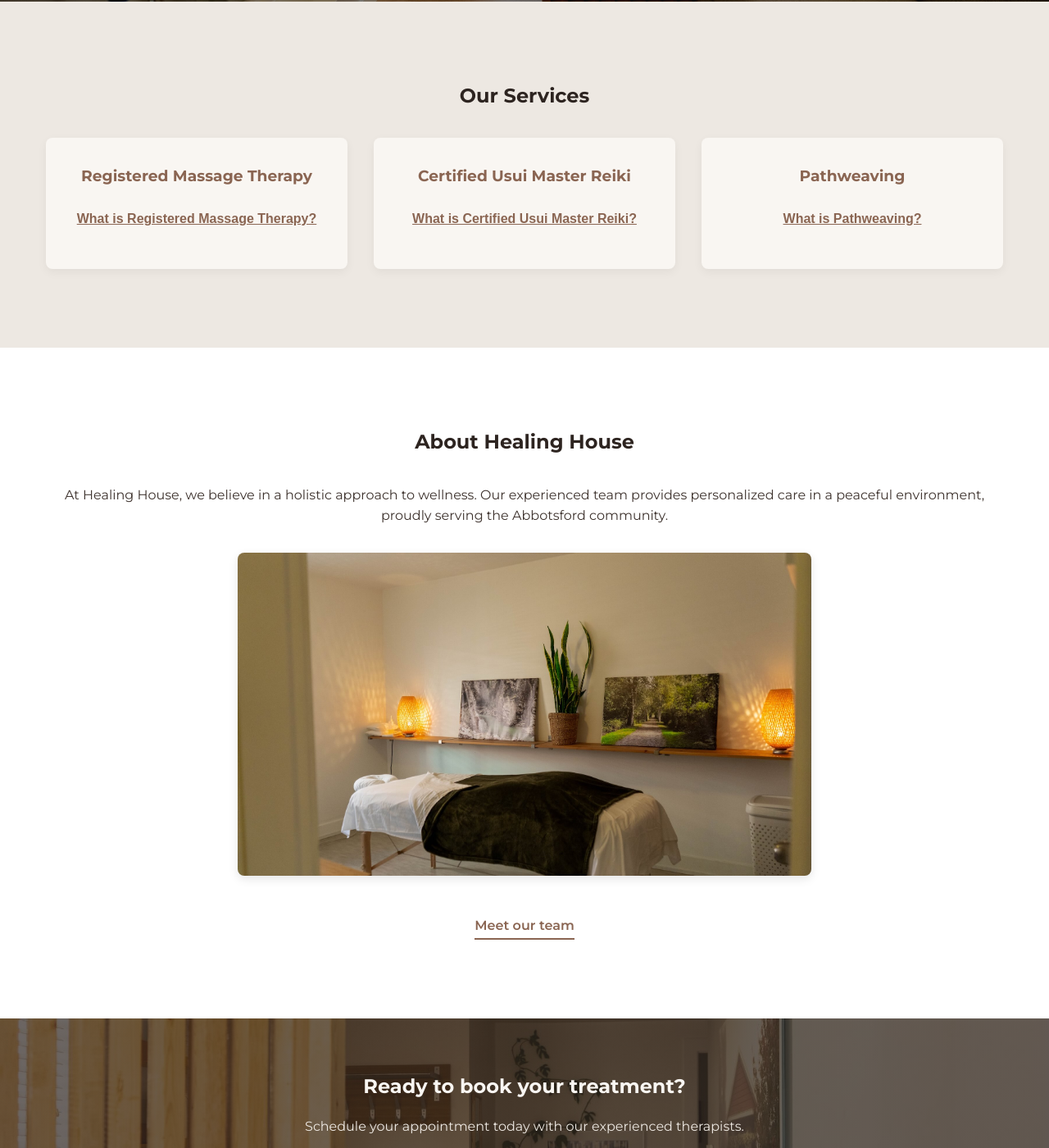
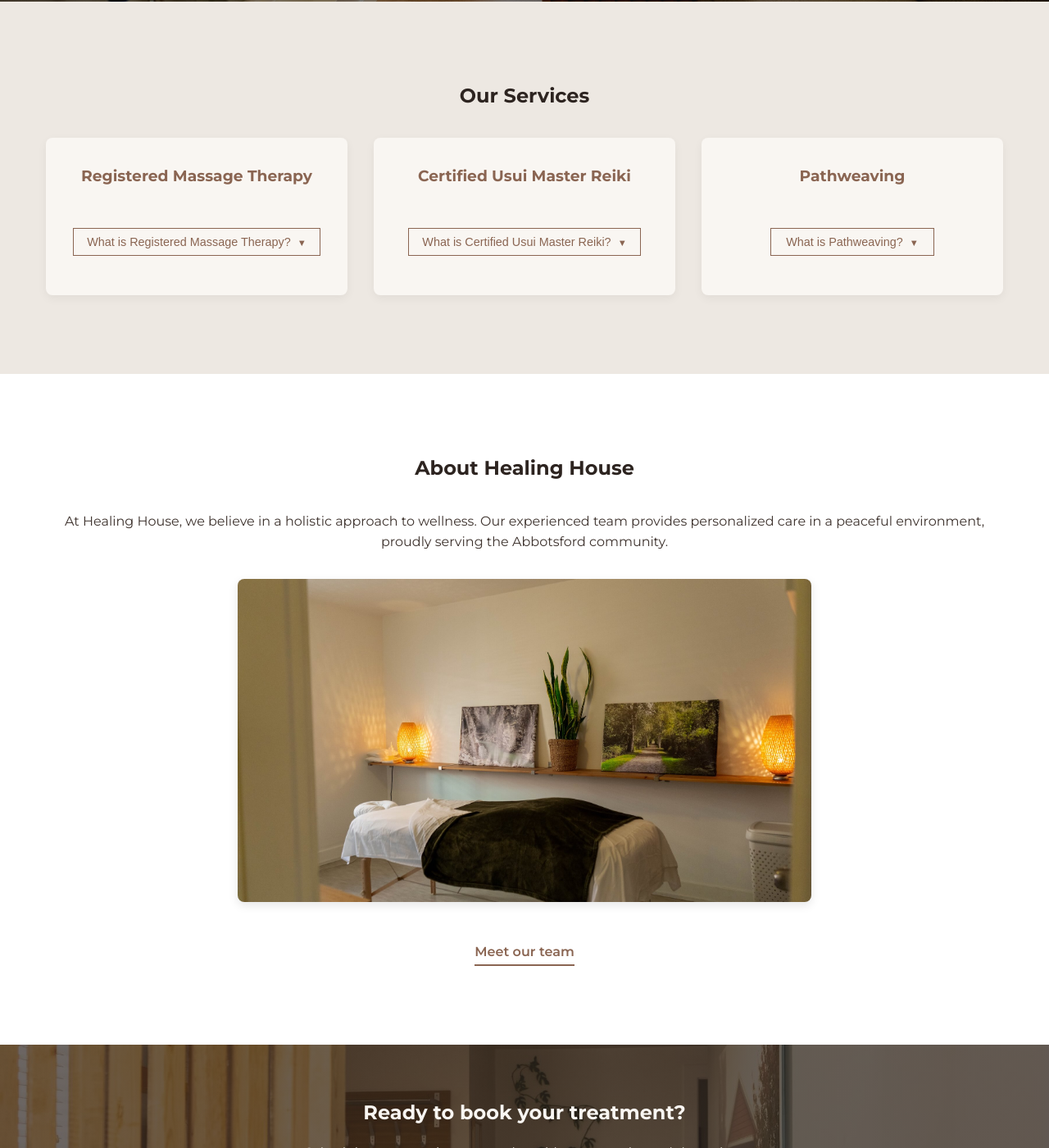
Before and after one commit to GitRealHappy/healinghouse, a Jekyll site: the page built from index.html, in a window 1280 px wide and 1400 px high, scrolled down 507 px. Shown: the whole window at 82% size. Built offline with Jekyll 4.4.1, drawn with Linux system fonts in a browser that asks for light colours.

Commit message:
fixed style of read more buttons and javascript function

```diff
--- a/assets/css/style.css
+++ b/assets/css/style.css
@@ -247,6 +247,9 @@ img {
     box-shadow: 0 4px 12px rgba(0, 0, 0, 0.05);
     transition: transform 0.3s;
     text-align: center;
+    height: fit-content;
+    display: flex;
+    flex-direction: column;
 }
 
 .service-card:hover {
@@ -267,31 +270,57 @@ img {
 .reiki-info,
 .pathweaving-info {
     margin-top: 1rem;
+    display: flex;
+    flex-direction: column;
+    flex: 1;
 }
 
 .read-more-btn {
     background: none;
-    border: none;
+    border: 1px solid var(--primary-color);
     color: var(--primary-color);
     cursor: pointer;
-    font-size: 1rem;
+    font-size: 0.9rem;
     padding: 0.5rem 1rem;
-    margin: 1rem 0;
-    transition: color 0.3s;
+    margin: 1rem auto;
+    transition: all 0.3s ease;
+    position: relative;
+    display: inline-block;
+    text-decoration: none;
+    min-width: 200px;
+}
+
+.read-more-btn::after {
+    content: "▼";
+    font-size: 0.7rem;
+    margin-left: 0.5rem;
+    display: inline-block;
+    transition: transform 0.3s ease;
+}
+
+.read-more-btn[aria-expanded="true"]::after {
+    transform: rotate(180deg);
 }
 
 .read-more-btn:hover {
-    color: var(--accent-color);
+    color: var(--light-color);
+    background-color: var(--primary-color);
 }
 
 .more-text {
     display: none;
     margin-top: 1rem;
     text-align: left;
+    padding: 1rem;
+    border: 1px solid var(--secondary-color);
+    background-color: var(--light-color);
+    opacity: 0;
+    transition: opacity 0.3s ease;
 }
 
 .more-text.expanded {
     display: block;
+    opacity: 1;
 }
 
 .more-text p {
@@ -1092,22 +1121,6 @@ img {
     margin-bottom: 0;
 }
 
-.read-more-btn {
-    background: none;
-    border: none;
-    color: var(--primary-color);
-    font-weight: bold;
-    cursor: pointer;
-    padding: 0.25rem 0; /* Minimal padding */
-    display: inline-block;
-    margin-top: 0.5rem; /* Space above the button */
-    text-decoration: underline;
-}
-
-.read-more-btn:hover {
-    color: var(--accent-color);
-}
-
 .team-book-button {
     display: block;
     width: 100%;
--- a/assets/js/main.js
+++ b/assets/js/main.js
@@ -83,6 +83,7 @@ document.addEventListener('DOMContentLoaded', function() {
             if (serviceInfoDiv) {
                 const moreTextDiv = serviceInfoDiv.querySelector('.more-text');
                 if (moreTextDiv) {
+                    // Toggle just the clicked content
                     moreTextDiv.classList.toggle('expanded');
                     const isExpanded = moreTextDiv.classList.contains('expanded');
 
```
